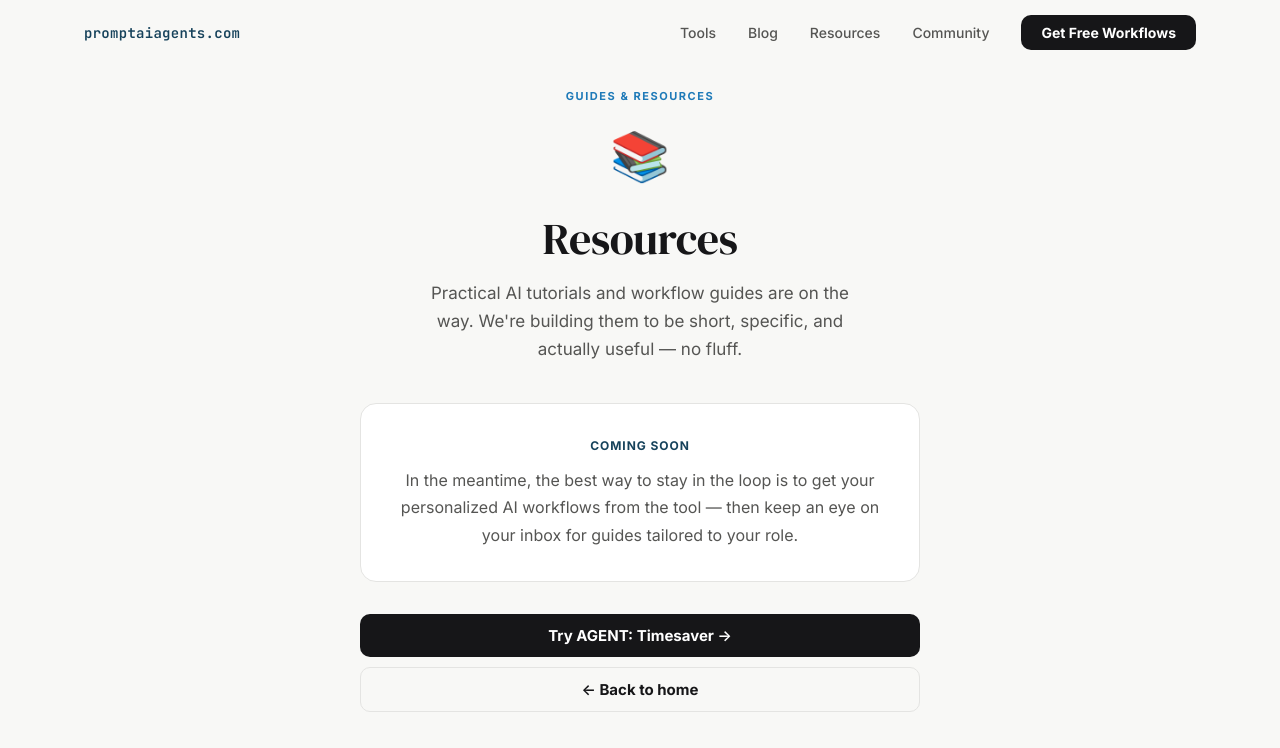
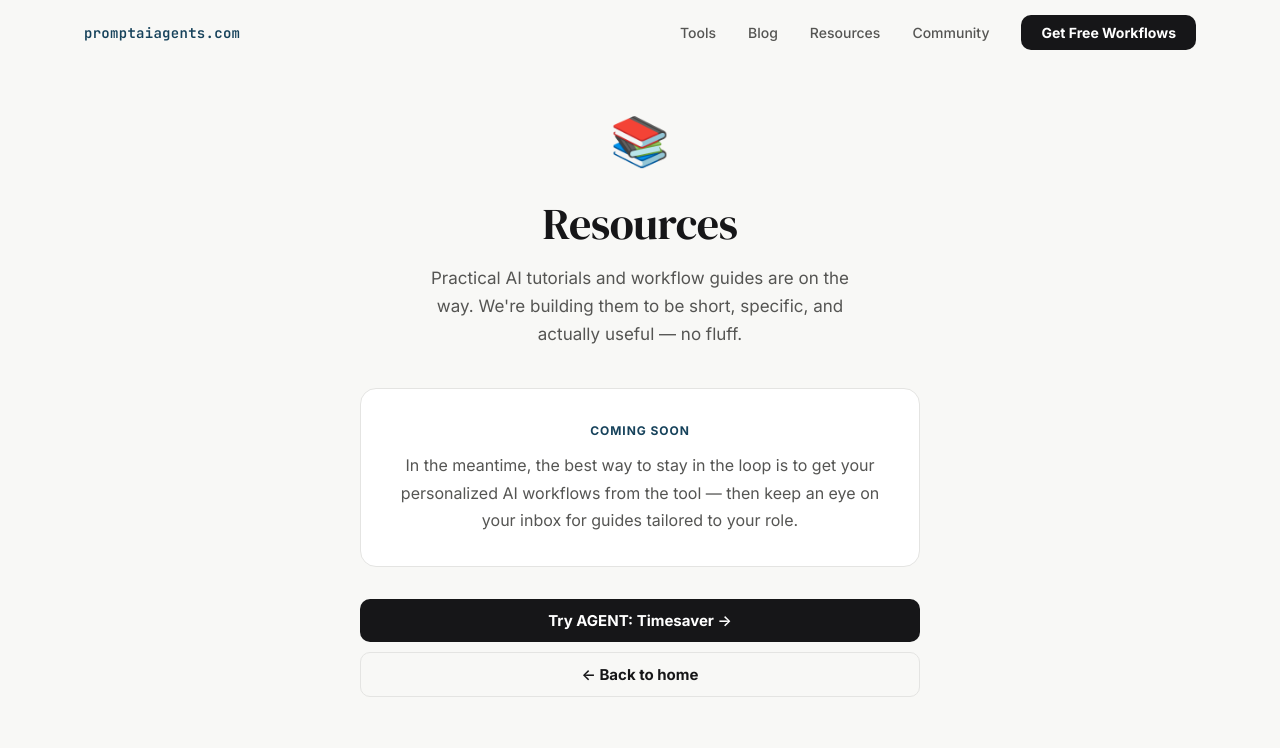
Before and after one commit to coolcalvin457-tech/agent-timesaver-nextjs, a Next.js app: page /guides in a window 1280 px wide. Shown: the top 748 px of the page. Built offline with nearby package versions, Linux system fonts and the light colour scheme.

Commit message:
Remove redundant eyebrow labels from /guides and /community pages

```diff
--- a/app/community/page.tsx
+++ b/app/community/page.tsx
@@ -22,11 +22,6 @@ export default function CommunityPage() {
       }}
     >
       <div style={{ maxWidth: "560px", width: "100%", textAlign: "center" }}>
-        {/* Eyebrow */}
-        <div className="eyebrow" style={{ textAlign: "center", marginBottom: "12px" }}>
-          Community
-        </div>
-
         {/* Icon */}
         <div style={{ fontSize: "3rem", marginBottom: "20px" }}>🤝</div>
 
--- a/app/guides/page.tsx
+++ b/app/guides/page.tsx
@@ -22,11 +22,6 @@ export default function GuidesPage() {
       }}
     >
       <div style={{ maxWidth: "560px", width: "100%", textAlign: "center" }}>
-        {/* Eyebrow */}
-        <div className="eyebrow" style={{ textAlign: "center", marginBottom: "12px" }}>
-          Guides &amp; resources
-        </div>
-
         {/* Icon */}
         <div style={{ fontSize: "3rem", marginBottom: "20px" }}>📚</div>
 
```
